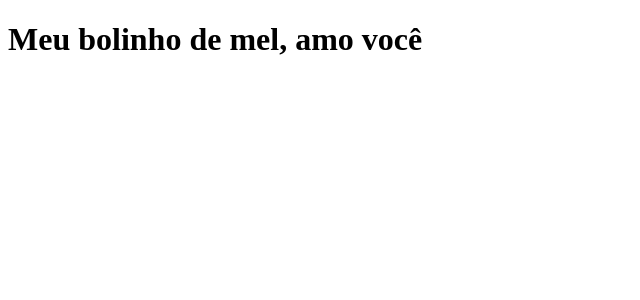
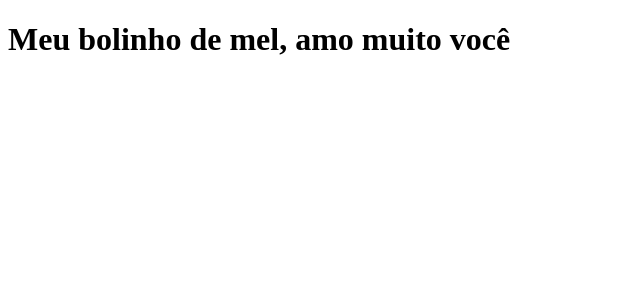
Before and after one commit to Victor-Emanuell/Clone-Tabnews, a Next.js app: page / in a window 1280 px wide. Shown: the top 300 px of the page, without its empty margins (0-640 px from the left). Built offline with nearby package versions, Linux system fonts and the light colour scheme.

Commit message:
Alteração da frase

```diff
--- a/pages/index.js
+++ b/pages/index.js
@@ -1,5 +1,5 @@
 function Home() {
-    return <h1>Meu bolinho de mel, amo você </h1>
+    return <h1>Meu bolinho de mel, amo muito você </h1>
 }
 
 export default Home;
```
